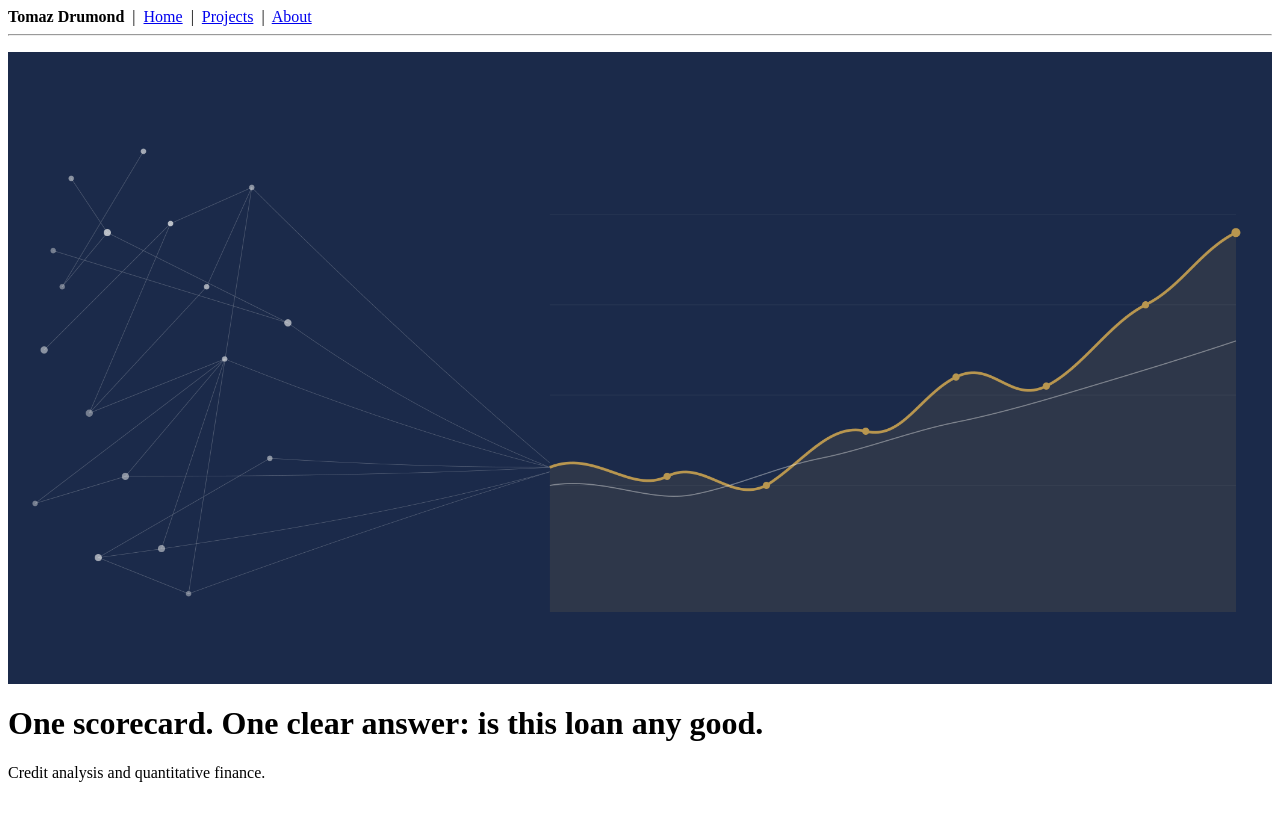
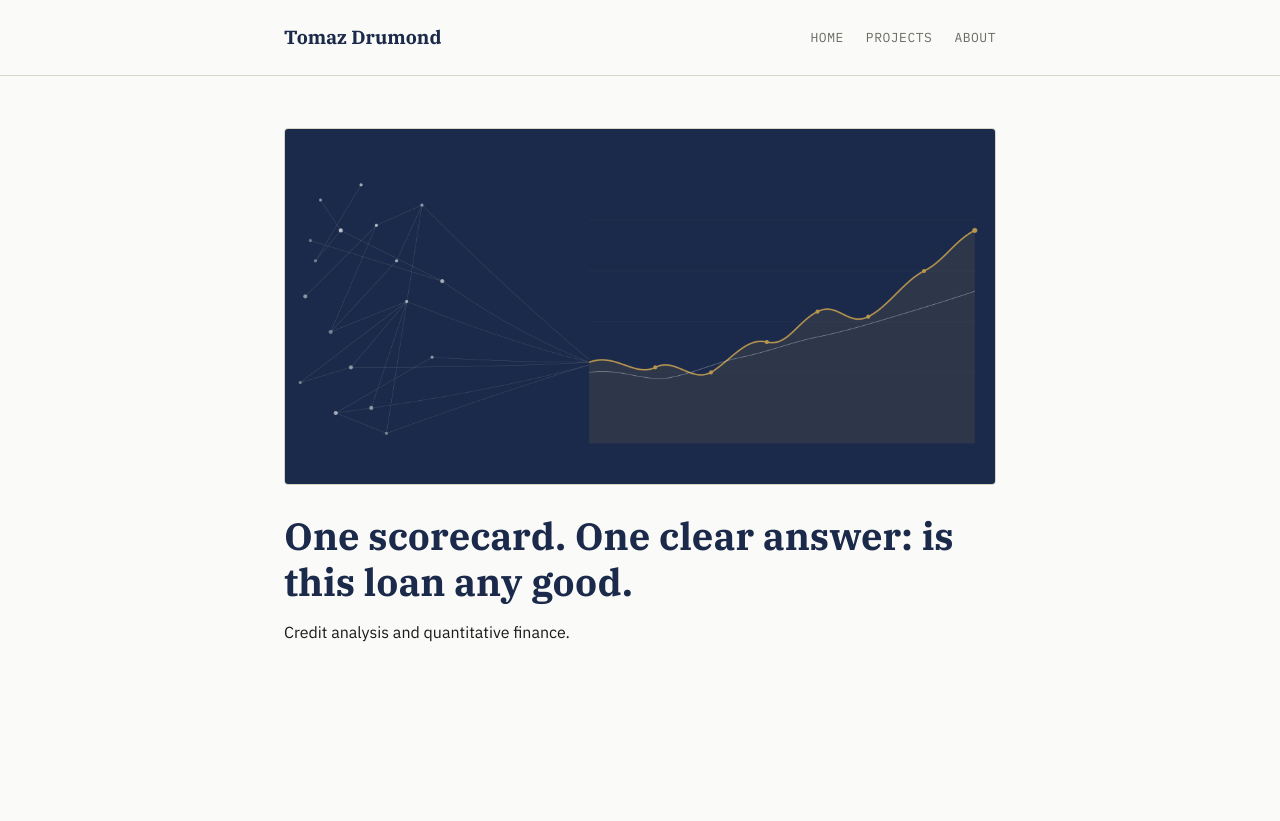
Before and after one commit to TomazDrumond/TomazDrumond.github.io, a Jekyll site: the page built from index.md, in a window 1280 px wide. Shown: the top 821 px of the page. Built offline with Jekyll 4.4.1, drawn with Linux system fonts in a browser that asks for light colours.

Commit message:
Update default.html

```diff
--- a/_layouts/default.html
+++ b/_layouts/default.html
@@ -1,23 +1,103 @@
 <!DOCTYPE html>
-<html>
+<html lang="en">
 <head>
-  <meta charset="utf-8">
+<meta charset="UTF-8">
+<meta name="viewport" content="width=device-width, initial-scale=1.0">
 <title>{{ page.title }} - {{ site.title }}</title>
+<link rel="preconnect" href="https://fonts.googleapis.com">
+<link href="https://fonts.googleapis.com/css2?family=IBM+Plex+Serif:wght@400;600;700&family=IBM+Plex+Sans:wght@400;500;600&family=IBM+Plex+Mono:wght@400;500;600&display=swap" rel="stylesheet">
 <style>
-    img { max-width: 100%; height: auto; display: block; }
+  :root{
+    --bg:#FAFAF8;
+    --ink:#1A1A1A;
+    --navy:#1B2A4A;
+    --gold:#B8964F;
+    --rule:#D8D5C9;
+    --muted:#6B6B66;
+  }
+  *{ box-sizing:border-box; }
+  body{
+    margin:0;
+    background:var(--bg);
+    color:var(--ink);
+    font-family:'IBM Plex Sans', sans-serif;
+    line-height:1.65;
+    -webkit-font-smoothing:antialiased;
+  }
+  h1, h2, h3{
+    font-family:'IBM Plex Serif', serif;
+    font-weight:700;
+    color:var(--navy);
+    line-height:1.2;
+  }
+  h1{ font-size:38px; margin:28px 0 14px; }
+  h2{ font-size:26px; margin:34px 0 12px; }
+  a{ color:var(--navy); }
+  a:hover{ color:var(--gold); }
+
+  img{ max-width:100%; height:auto; display:block; border:1px solid var(--rule); border-radius:4px; margin:20px 0; }
+
+  .wrap{ max-width:760px; margin:0 auto; padding:0 24px; }
+
+  nav.site-nav{
+    border-bottom:1px solid var(--rule);
+    padding:22px 0;
+    margin-bottom:12px;
+  }
+  nav.site-nav .wrap{
+    display:flex;
+    align-items:center;
+    gap:22px;
+    flex-wrap:wrap;
+  }
+  nav.site-nav strong{
+    font-family:'IBM Plex Serif', serif;
+    font-weight:700;
+    font-size:19px;
+    color:var(--navy);
+    margin-right:auto;
+  }
+  nav.site-nav a{
+    font-family:'IBM Plex Mono', monospace;
+    font-size:13px;
+    text-decoration:none;
+    text-transform:uppercase;
+    letter-spacing:.04em;
+    color:var(--muted);
+  }
+  nav.site-nav a:hover{ color:var(--gold); }
+
+  main.wrap{ padding-top:20px; padding-bottom:80px; }
+
+  p{ margin:0 0 16px; }
+
+  hr{
+    border:none;
+    border-top:1px solid var(--rule);
+    margin:36px 0;
+  }
+
+  .eyebrow{
+    font-family:'IBM Plex Mono', monospace;
+    font-size:12.5px;
+    letter-spacing:.06em;
+    text-transform:uppercase;
+    color:var(--gold);
+    margin-bottom:6px;
+  }
 </style>
 </head>
 <body>
-  <nav>
+  <nav class="site-nav">
+    <div class="wrap">
       <strong>{{ site.title }}</strong>
-    &nbsp;|&nbsp;
       <a href="/">Home</a>
-    &nbsp;|&nbsp;
       <a href="/projects/">Projects</a>
-    &nbsp;|&nbsp;
       <a href="/about/">About</a>
+    </div>
   </nav>
-  <hr>
+  <main class="wrap">
     {{ content }}
+  </main>
 </body>
 </html>
```
Lines whose indentation alone changed are shown as unchanged.
